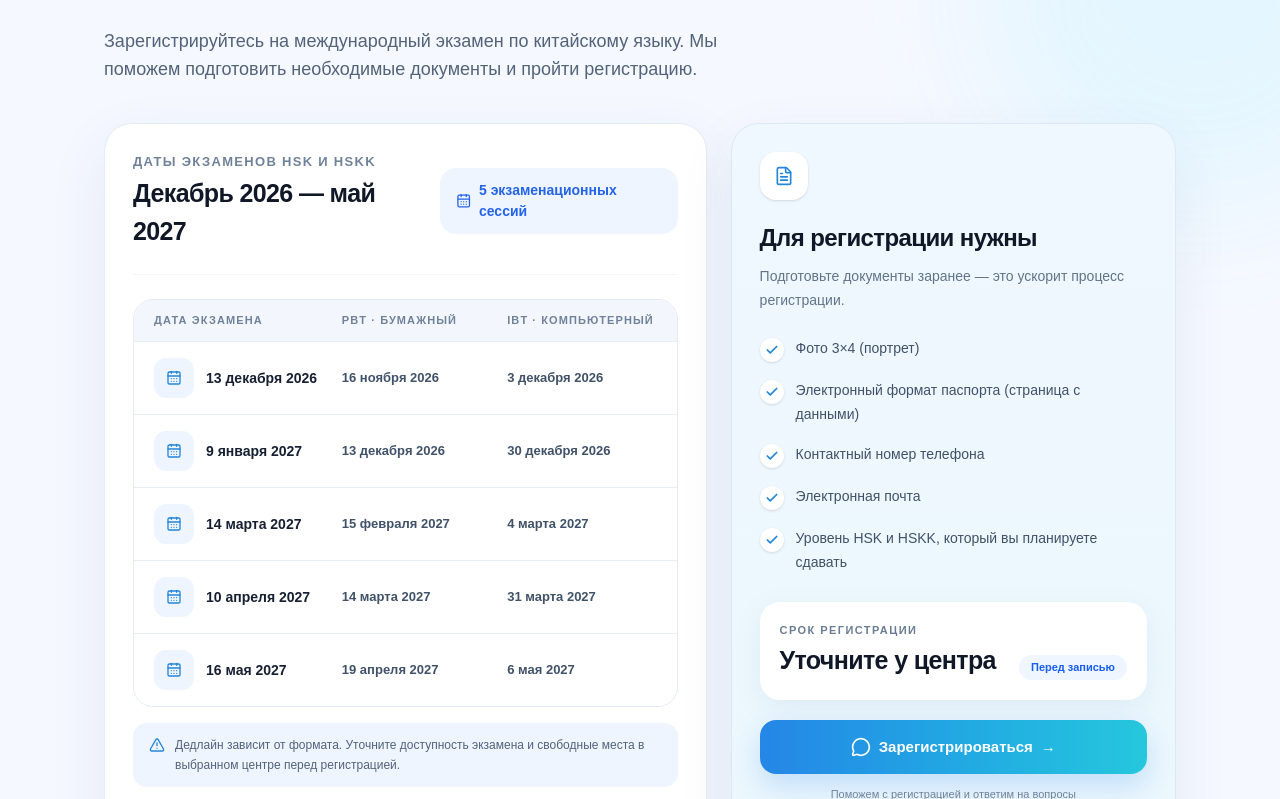
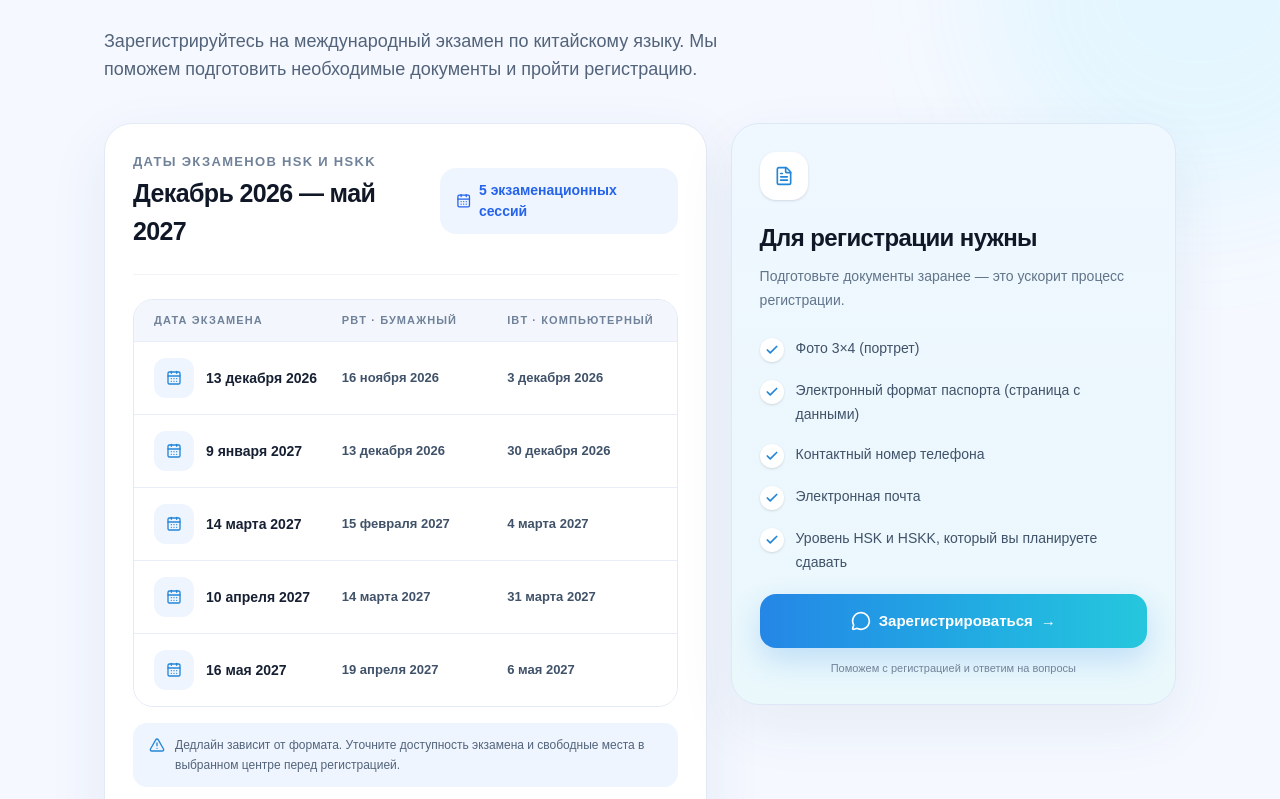
Before and after one commit to olzhas2357/Zagran-Easy, a Next.js app: page /language in a window 1280 px wide. Shown: the part 3301-4100 px from the top of the page. Built offline with nearby package versions, Linux system fonts and the light colour scheme; no server answers; a web font is replaced by a local one.

Commit message:
add new information HSK

```diff
--- a/components/language/ExamAnnouncement.tsx
+++ b/components/language/ExamAnnouncement.tsx
@@ -239,7 +239,7 @@ export function ExamAnnouncement() {
             </div>
 
             {/* RIGHT — registration */}
-            <div className="flex flex-col rounded-[28px] border border-[#DCE8F7] bg-gradient-to-b from-[#EFF7FF] to-[#EAF8FC] p-5 shadow-[0_20px_60px_rgba(35,70,120,0.07)] sm:p-7 dark:border-white/10 dark:from-[#152A3A] dark:to-[#18384A] dark:shadow-none">
+          <div className="flex flex-col self-start rounded-[28px] border border-[#DCE8F7] bg-gradient-to-b from-[#EFF7FF] to-[#EAF8FC] p-5 shadow-[0_20px_60px_rgba(35,70,120,0.07)] sm:p-7 dark:border-white/10 dark:from-[#152A3A] dark:to-[#18384A] dark:shadow-none">
               <div className="flex h-12 w-12 items-center justify-center rounded-2xl bg-white text-[#2586D8] shadow-sm dark:bg-white/10 dark:text-[#8DDDF5]">
                 <FileText className="h-5 w-5" />
               </div>
@@ -269,7 +269,7 @@ export function ExamAnnouncement() {
               </ul>
 
               {/* deadline */}
-              <div className="mt-7 rounded-[20px] bg-white p-5 shadow-[0_8px_30px_rgba(60,100,140,0.08)] dark:bg-white/[0.07] dark:shadow-none">
+              {/* <div className="mt-7 rounded-[20px] bg-white p-5 shadow-[0_8px_30px_rgba(60,100,140,0.08)] dark:bg-white/[0.07] dark:shadow-none">
                 <p className="text-[11px] font-extrabold uppercase tracking-[0.13em] text-[#6A7D94] dark:text-white/45">
                   Срок регистрации
                 </p>
@@ -283,7 +283,7 @@ export function ExamAnnouncement() {
                     Перед записью
                   </span>
                 </div>
-              </div>
+              </div> */}
 
               {/* CTA */}
               <a
```
